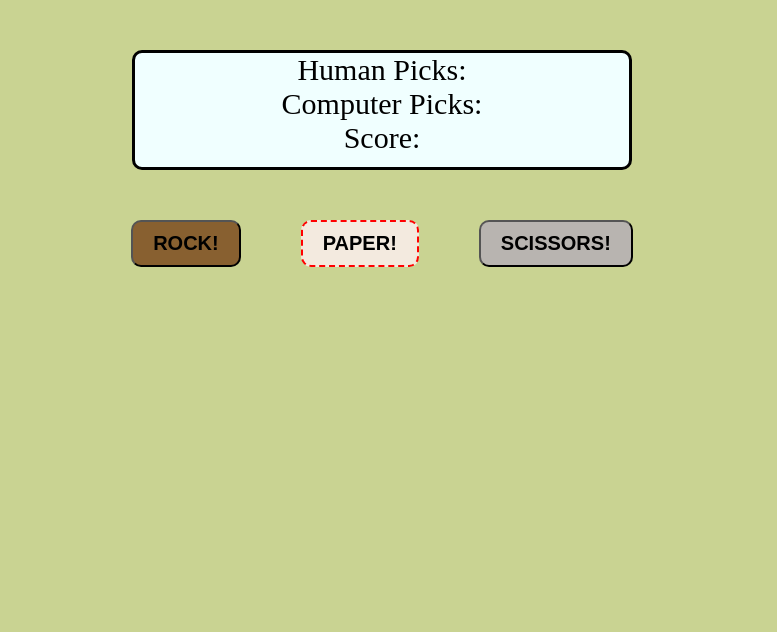
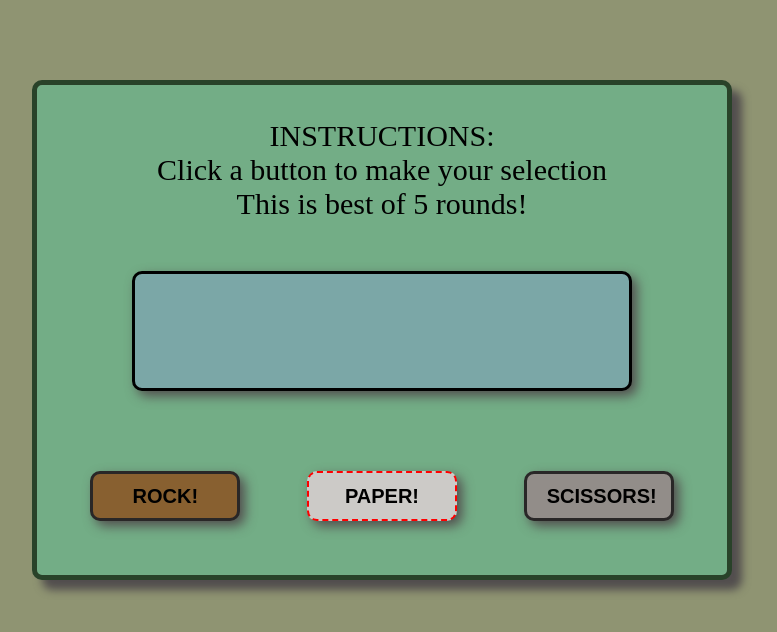
Before and after one commit to Rolindets/rock-paper-scissors, a plain HTML site: page index.html in a window 1280 px wide. Shown: the whole page, without its empty margins (258-1035 px from the left). Drawn offline with Linux system fonts and the light colour scheme.

Commit message:
changed colors and button size to match eachother.

```diff
--- a/index.html
+++ b/index.html
@@ -8,10 +8,15 @@
 </head>
 <body>
     <div class="container">
+        <p id="instructions">
+            INSTRUCTIONS: <br>
+            Click a button to make your selection <br>
+            This is best of 5 rounds!
+        </p>
         <div class="game-info-box">
-            <div id="human-result">Human Picks:</div>
-            <div id="computer-result">Computer Picks:</div>
-            <div id="score">Score:</div>
+            <div id="human-result"></div>
+            <div id="computer-result"></div>
+            <div id="score"></div>
 
         </div>
         <div class="btnContainer">
--- a/style.css
+++ b/style.css
@@ -5,41 +5,55 @@
 }
 
 body {
-    background-color: #c9d392;
-
+    display: flex;
+    justify-content: center;
+    align-items: center;
+    background-color: #8f9472;
+    padding: 10vh;
 }
 
 .container {
     display: flex;
     flex-direction: column;
+    justify-content: center;
     align-items: center;
+    background-color: rgb(115, 173, 134);
+    border: 5px solid rgb(41, 66, 41);
+    border-radius: 10px;
+    box-shadow: 10px 10px 8px rgb(82, 78, 78);
+    width: 700px;
+    height: 500px;
 }
 
 .game-info-box {
     border: 3px solid rgb(0, 0, 0);
     border-radius: 10px;
-background-color: azure;
+    background-color: rgb(123, 167, 167);
     min-width: 500px;
     height: 120px;
     text-align: center;
     font-size: 30px;
-margin-top: 50px;
+    margin-bottom: 60px;
+    padding: 10px;
+    box-shadow: 5px 5px 12px rgb(82, 78, 78);
 }
 
 .btnContainer {
     display: flex;
-   text-align: center;
-   gap: 30px;
+    justify-content: space-around;
+    width: 100%;
+    padding: 20px;
 }
 
-#btnRock,
-#btnPaper,
-#btnScissor {
+button {
     font-size: 20px;
     font-weight: 900;
     padding: 10px 20px;
-    margin: 50px 15px;
+    border: 3px solid rgb(41, 39, 39);
     border-radius: 10px;
+    box-shadow: 5px 5px 12px rgb(82, 78, 78);
+    width: 150px;
+    height: 50px;
 }
 
 #btnRock {
@@ -47,10 +61,20 @@ margin-top: 50px;
 }
 
 #btnPaper {
-    background-color: rgb(243, 234, 223);
+    background-color: rgb(204, 202, 199);
     border: 2px dashed red;
 }
 
 #btnScissor {
-    background-color: rgb(184, 180, 176);
+    background-color: rgb(146, 141, 137);
 }
+
+#instructions {
+    font-size: 30px;
+    font-weight: 900px;
+    text-align: center;
+    display: flex;
+    justify-content: center;
+    align-items: center;
+    margin-bottom: 50px;
+}
```
Lines whose indentation alone changed are shown as unchanged.
